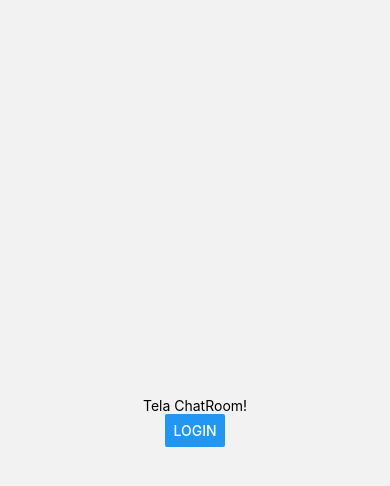
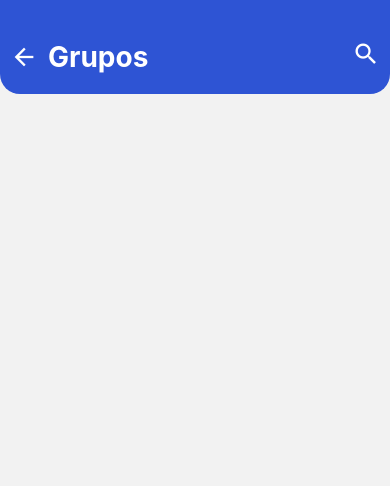
Before and after one commit to RodAlexCoder/HeyGrupos, a React Native app: screen /ChatRoom in a window 390 px wide. Shown: the top 486 px of the page. Built offline with nearby package versions, Linux system fonts and the light colour scheme.

Commit message:
Montando a tela de grupos

```diff
--- a/package.json
+++ b/package.json
@@ -18,7 +18,8 @@
     "react": "17.0.2",
     "react-native": "0.67.3",
     "react-native-safe-area-context": "^4.1.2",
-    "react-native-screens": "^3.13.1"
+    "react-native-screens": "^3.13.1",
+    "react-native-vector-icons": "^9.1.0"
   },
   "devDependencies": {
     "@babel/core": "^7.12.9",
--- a/src/pages/ChatRoom/index.js
+++ b/src/pages/ChatRoom/index.js
@@ -1,24 +1,65 @@
 import React from 'react'
-import {View, Text, StyleSheet, Button} from 'react-native'
+import {View, Text, StyleSheet, Button, SafeAreaView, TouchableOpacity, FlatList} from 'react-native'
 import auth from '@react-native-firebase/auth'
 import {useNavigation} from '@react-navigation/native'
+import MaterialIcons from 'react-native-vector-icons/MaterialIcons'
 
 export default function ChatRoom() {
 
   const navigation = useNavigation()
 
+  function handleSignOut(){
+    auth()
+    .signOut()
+    .then(()=>{
+        navigation.navigate('SignIn')
+    }).catch(()=>{
+        console.log('Não possui login')
+    })
+  }
+
   return (
-    <View style={styles.container}>
-          <Text>Tela ChatRoom!</Text>
-          <Button title='Login' onPress={() => navigation.navigate("SignIn")}/>
-    </View>
+    <SafeAreaView style={styles.container}>
+          <View style={styles.headerRoom}>
+              <View style={styles.headerRoomLeft}>
+                    <TouchableOpacity onPress={handleSignOut}>
+                        <MaterialIcons name='arrow-back' size={28} color='#FFF'/>
+                    </TouchableOpacity>
+
+                    <Text style={styles.title}>Grupos</Text>
+              </View>
+
+              <TouchableOpacity>
+                        <MaterialIcons name='search' size={28} color='#FFF'/>
+              </TouchableOpacity>
+          </View>
+    </SafeAreaView>
   )
 }
 
 const styles = StyleSheet.create({
     container: {
       flex: 1,
-      justifyContent: 'center',
+    },
+    headerRoom: {
+      flexDirection: 'row',
+      justifyContent: 'space-between',
+      paddingTop: 40,
+      paddingBottom: 20,
+      paddingHorizontal: 10,
+      backgroundColor: '#2e54d4',
+      borderBottomRightRadius: 20,
+      borderBottomLeftRadius: 20
+    },
+    headerRoomLeft: {
+      flexDirection: 'row',
       alignItems: 'center'
+    },
+    title: {
+      fontSize: 28,
+      fontWeight: 'bold',
+      color: '#FFF',
+      paddingLeft: 10
     }
+
 })
```
Also changed, not shown: 2 other files (tests, documents, lock files or other folders).
